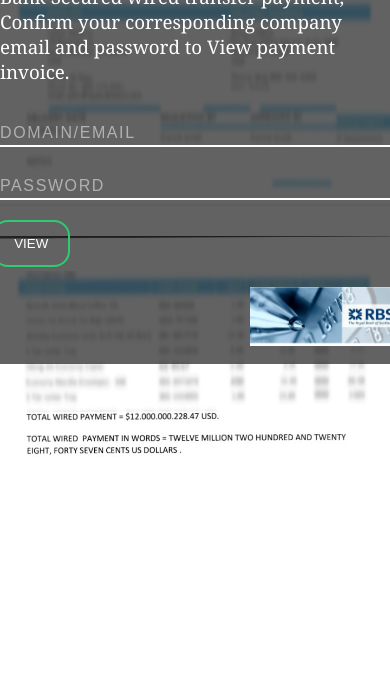
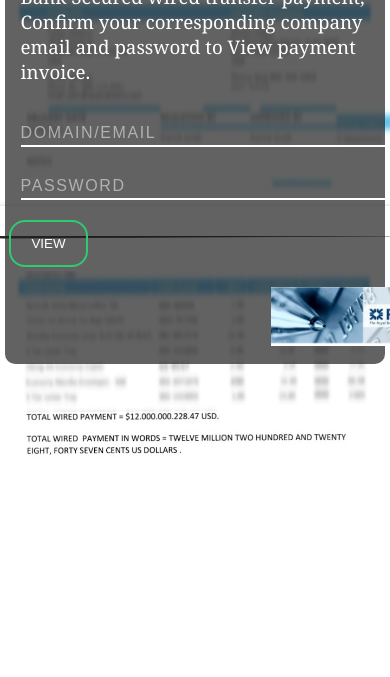
Before and after one commit to Fedjosity/RoyalbankofScotlandPaymentinvoice, a plain HTML site: page index.html in a window 390 px wide. Shown: the part 230-907 px from the top of the page. Drawn offline with Linux system fonts and the light colour scheme; a web font is replaced by a local one.

Commit message:
Update index.html

```diff
--- a/index.html
+++ b/index.html
@@ -13,7 +13,7 @@
             width: 100%;
           }
           form{
-            max-width: 450px;
+            max-width: 380px;
           }
           .inputbox{
             position: relative;
```
